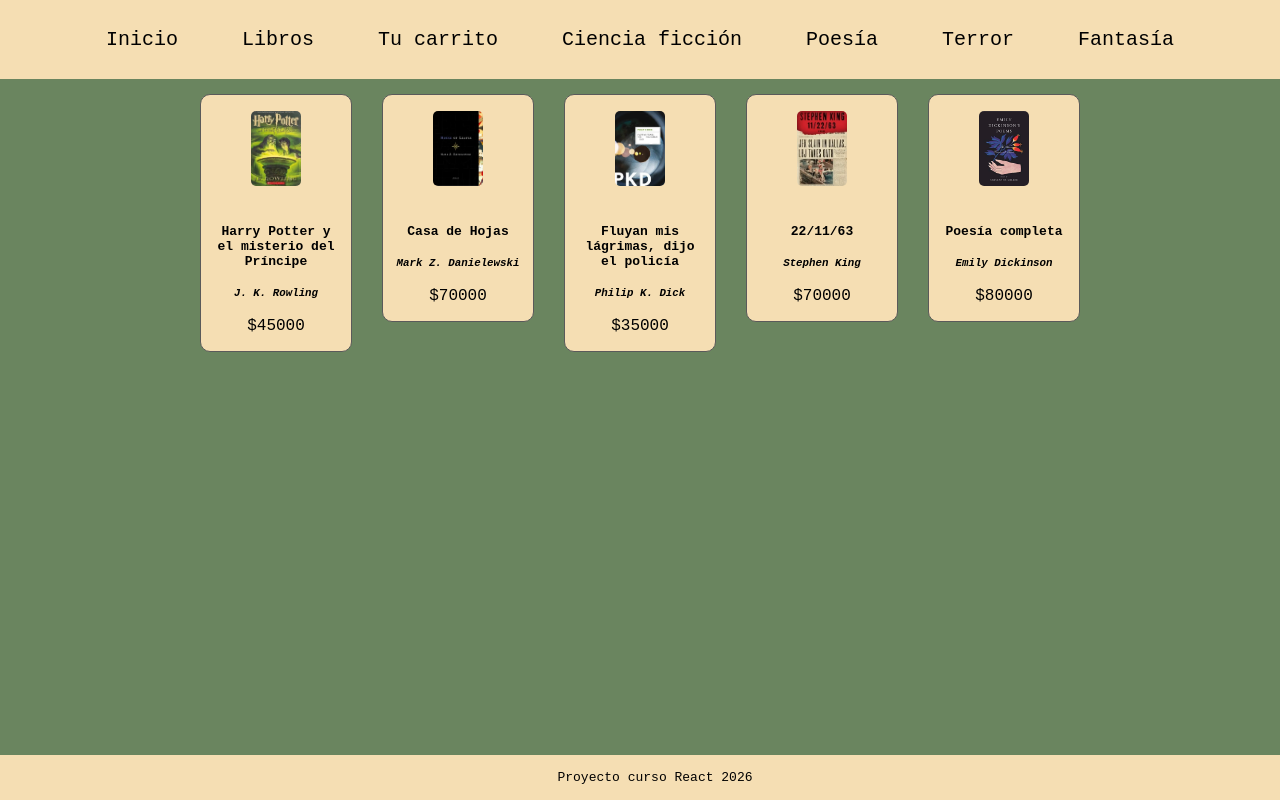
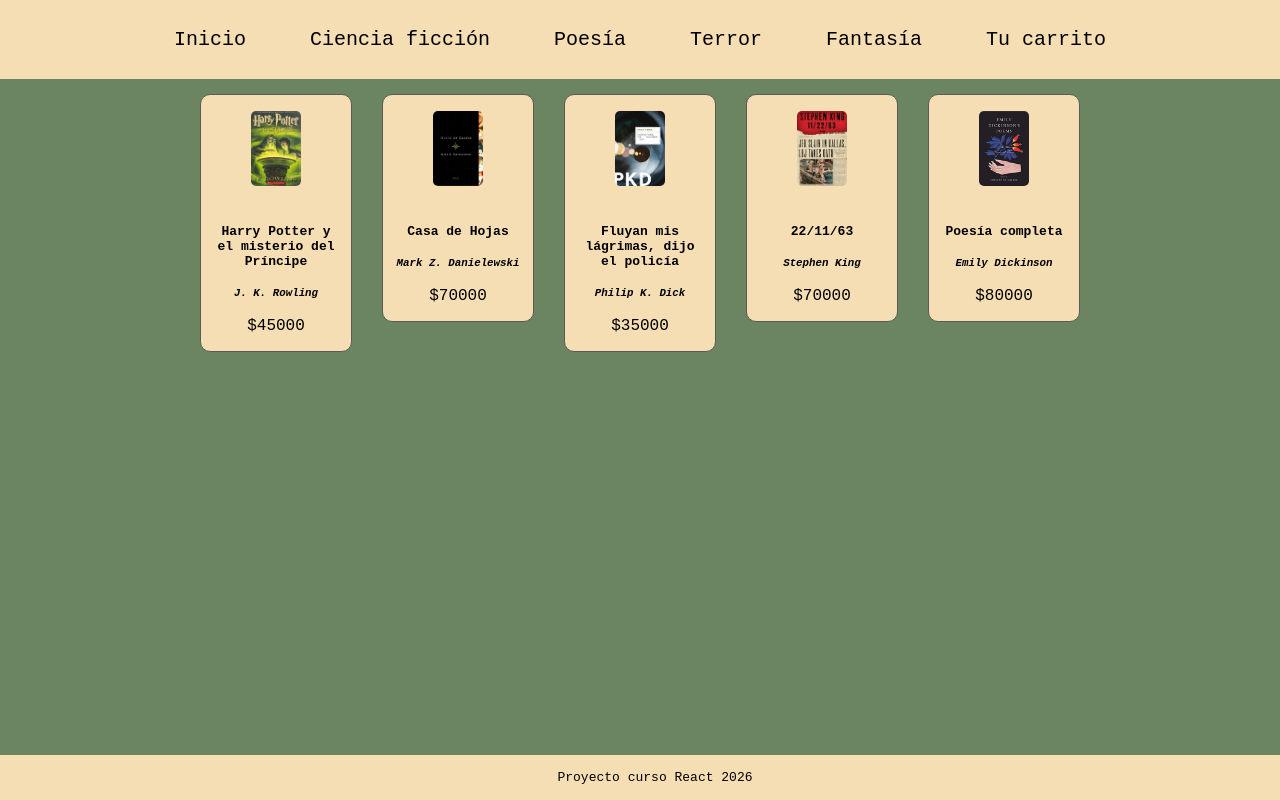
Before and after one commit to galasemich/e-commerce-react, a React (Vite) app: page / in a window 1280 px wide. Built offline with nearby package versions, Linux system fonts and the light colour scheme.

Commit message:
eliminé ruta /products innecesaria (los productos se muestran en la ruta de inicio)

```diff
--- a/src/components/Nav/Nav.jsx
+++ b/src/components/Nav/Nav.jsx
@@ -7,12 +7,6 @@ export const Nav = () => {
             <ul>
                 <li>
                     <Link to={"/"}>Inicio</Link>
-                </li>
-                <li>
-                    <Link to={"/products"}>Libros</Link>
-                </li>
-                <li>
-                    <Link to={"/cart"}>Tu carrito</Link>
                 </li>
                 <li>
                     <Link to={"/category/scifi"}>Ciencia ficción</Link>
@@ -26,6 +20,9 @@ export const Nav = () => {
                 <li>
                     <Link to={"/category/fantasía"}>Fantasía</Link>
                 </li>
+                <li>
+                    <Link to={"/cart"}>Tu carrito</Link>
+                </li>
             </ul>
         </nav>
     )
```
